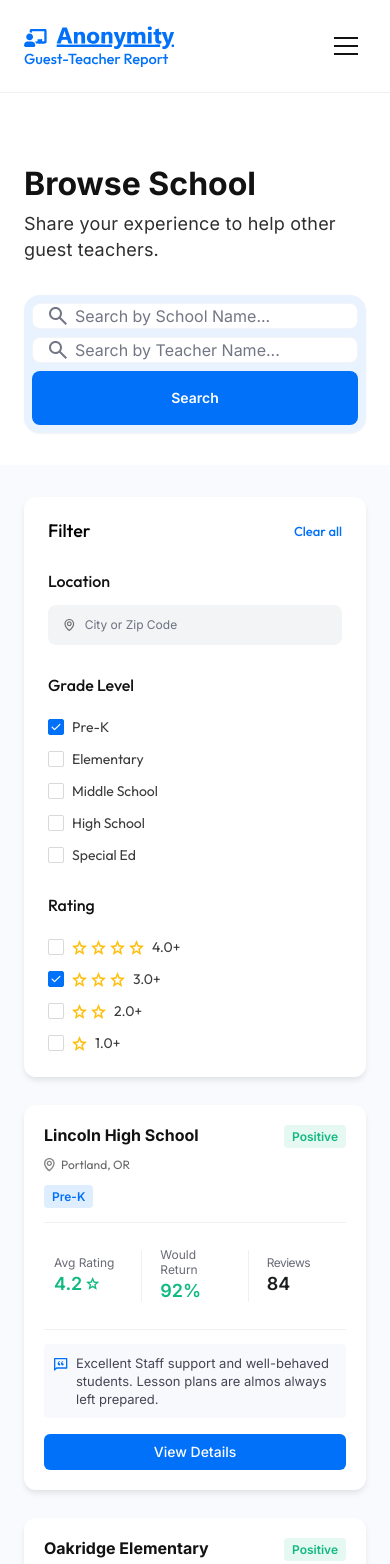
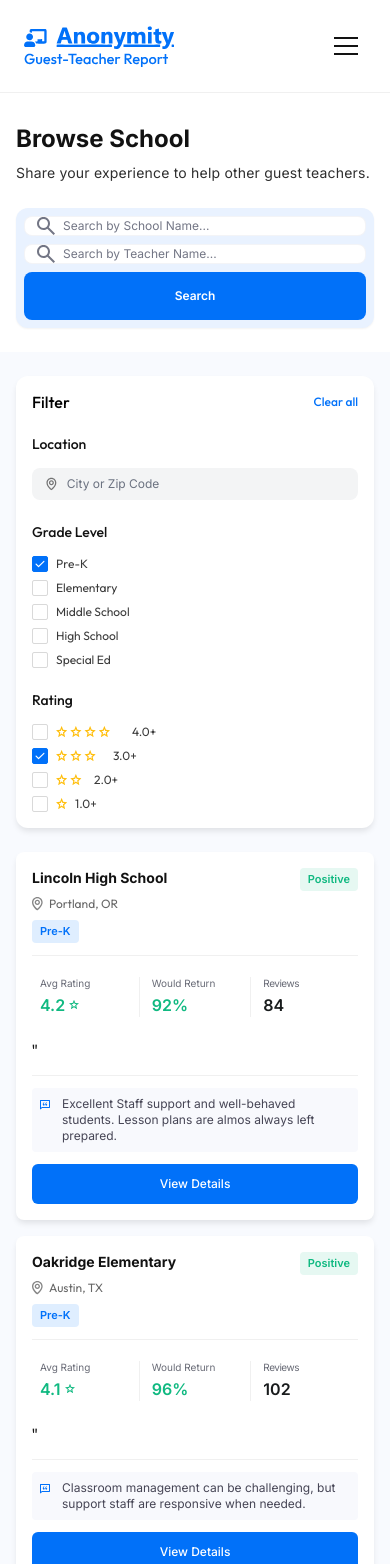
Before and after one commit to AshimaSharma123/anonymity_, a Next.js app: page /browse-school in a window 390 px wide. Shown: the top 1564 px of the page. Built offline with nearby package versions, Linux system fonts and the light colour scheme.

Commit message:
fix: make browse-school page responsive for mobile

```diff
--- a/app/browse-school/page.tsx
+++ b/app/browse-school/page.tsx
@@ -175,23 +175,23 @@ function SchoolCard({ school }: { school: School }) {
   const sentimentStyle = getSentimentStyle(school.sentiment);
 
   return (
-    <div className="bg-white rounded-xl shadow-[0_4px_6px_-1px_rgba(0,0,0,0.10)] flex flex-col">
-      <div className="flex flex-col gap-4 p-5 flex-1">
+    <div className="bg-white rounded-lg sm:rounded-xl shadow-[0_4px_6px_-1px_rgba(0,0,0,0.10)] flex flex-col">
+      <div className="flex flex-col gap-3 sm:gap-4 p-4 sm:p-5 flex-1">
         {/* Card top section */}
-        <div className="flex flex-col gap-[14px]">
+        <div className="flex flex-col gap-3 sm:gap-[14px]">
           {/* School name, location, grade + sentiment badge */}
-          <div className="flex items-start gap-3">
-            <div className="flex flex-col gap-3 flex-1 min-w-0">
-              <h3 className="text-[#121212] font-[Inter] text-base font-bold leading-5">{school.name}</h3>
+          <div className="flex items-start gap-2 sm:gap-3">
+            <div className="flex flex-col gap-2 sm:gap-3 flex-1 min-w-0">
+              <h3 className="text-[#121212] font-[Inter] text-sm sm:text-base font-bold leading-5">{school.name}</h3>
               <div className="flex items-center gap-1.5 opacity-80">
                 <CardMapPinIcon />
-                <span className="font-[Outfit] text-xs text-[#414141]">{school.location}</span>
+                <span className="font-[Outfit] text-xs text-[#414141] truncate">{school.location}</span>
               </div>
-              <span className="inline-flex self-start px-2 py-1 rounded bg-[#DFEEFF] text-[#0171F9] font-[Inter] text-xs font-semibold leading-[15px]">
+              <span className="inline-flex self-start px-2 py-1 rounded text-[11px] sm:text-xs bg-[#DFEEFF] text-[#0171F9] font-[Inter] font-semibold leading-[15px]">
                 {school.gradeLevel}
               </span>
             </div>
-            <span className={`flex-shrink-0 inline-flex px-2 py-1 rounded font-[Inter] text-xs font-semibold leading-[15px] ${sentimentStyle.bg} ${sentimentStyle.text}`}>
+            <span className={`flex-shrink-0 inline-flex px-2 py-1 rounded font-[Inter] text-[11px] sm:text-xs font-semibold leading-[15px] whitespace-nowrap ${sentimentStyle.bg} ${sentimentStyle.text}`}>
               {school.sentiment}
             </span>
           </div>
@@ -200,46 +200,48 @@ function SchoolCard({ school }: { school: School }) {
           <div className="h-px w-full bg-[#DADADA] opacity-40" />
 
           {/* Stats: Avg Rating / Would Return / Reviews */}
-          <div className="flex items-center gap-2">
-            <div className="flex flex-col flex-1 p-2.5 rounded-[8px_8px_0_8px] bg-white">
-              <span className="text-[#434654] font-[Inter] text-xs font-normal leading-[15px] opacity-80">Avg Rating</span>
+          <div className="flex items-center gap-1 sm:gap-2">
+            <div className="flex flex-col flex-1 p-2 sm:p-2.5 rounded-lg sm:rounded-[8px_8px_0_8px] bg-white">
+              <span className="text-[#434654] font-[Inter] text-[10px] sm:text-xs font-normal leading-[15px] opacity-80">Avg Rating</span>
               <div className="flex justify-left items-center gap-1">
-                <span className="font-[Inter] text-lg font-semibold leading-7" style={{ color: ratingColor }}>
+                <span className="font-[Inter] text-base sm:text-lg font-semibold leading-7" style={{ color: ratingColor }}>
                   {school.avgRating}
                 </span>
-                <StarOutlineIcon color={ratingColor} />
+                <div className="scale-75 sm:scale-100 origin-left">
+                  <StarOutlineIcon color={ratingColor} />
+                </div>
               </div>
             </div>
-            <div className="w-px h-[52px] bg-[#DADADA] opacity-40 flex-shrink-0" />
-            <div className="flex flex-col flex-1 p-2.5 rounded-lg bg-white">
-              <span className="text-[#434654] font-[Inter] text-xs font-normal leading-[15px] opacity-80">Would Return</span>
-              <span className="font-[Inter] text-lg font-semibold leading-7" style={{ color: ratingColor }}>
+            <div className="w-px h-10 sm:h-[52px] bg-[#DADADA] opacity-40 flex-shrink-0" />
+            <div className="flex flex-col flex-1 p-2 sm:p-2.5 rounded-lg bg-white">
+              <span className="text-[#434654] font-[Inter] text-[10px] sm:text-xs font-normal leading-[15px] opacity-80">Would Return</span>
+              <span className="font-[Inter] text-base sm:text-lg font-semibold leading-7" style={{ color: ratingColor }}>
                 {school.wouldReturn}
               </span>
             </div>
-            <div className="w-px h-[52px] bg-[#DADADA] opacity-40 flex-shrink-0" />
-            <div className="flex flex-col flex-1 p-2.5 rounded-lg bg-white">
-              <span className="text-[#434654] font-[Inter] text-xs font-normal leading-[15px] tracking-[-0.5px] opacity-80">Reviews</span>
-              <span className="text-[#191C1D] font-[Inter] text-lg font-semibold leading-7">{school.reviews}</span>
+            <div className="w-px h-10 sm:h-[52px] bg-[#DADADA] opacity-40 flex-shrink-0" />
+            <div className="flex flex-col flex-1 p-2 sm:p-2.5 rounded-lg bg-white">
+              <span className="text-[#434654] font-[Inter] text-[10px] sm:text-xs font-normal leading-[15px] tracking-[-0.5px] opacity-80">Reviews</span>
+              <span className="text-[#191C1D] font-[Inter] text-base sm:text-lg font-semibold leading-7">{school.reviews}</span>
             </div>
-          </div>
+          </div>"
 
           {/* Divider */}
           <div className="h-px w-full bg-[#DADADA] opacity-40" />
 
           {/* Quote snippet */}
-          <div className="flex items-start gap-2 p-2.5 rounded bg-[#F8F9FD]">
-            <div className="flex-shrink-0 mt-1">
+          <div className="flex items-start gap-2 p-2 sm:p-2.5 rounded bg-[#F8F9FD]">
+            <div className="flex-shrink-0 mt-1 scale-75 sm:scale-100 origin-top-left">
               <QuoteIcon />
             </div>
-            <p className="flex-1 text-[#464555] font-[Inter] text-[13px] font-normal leading-[18px]">{school.quote}</p>
+            <p className="flex-1 text-[#464555] font-[Inter] text-[12px] sm:text-[13px] font-normal leading-[16px] sm:leading-[18px]">{school.quote}</p>
           </div>
         </div>
 
         {/* View Details button */}
         <Link
           href={`/school`}
-          className="flex items-center justify-center gap-2 w-full py-1.5 px-8 rounded-md bg-[#0171F9] text-white font-[Inter] text-sm font-medium leading-6 hover:bg-blue-700 transition-colors cursor-pointer mt-auto"
+          className="flex items-center justify-center gap-2 w-full py-2 sm:py-1.5 px-4 sm:px-8 rounded-md bg-[#0171F9] text-white font-[Inter] text-xs sm:text-sm font-medium leading-6 hover:bg-blue-700 transition-colors cursor-pointer mt-auto"
         >
           View Details
         </Link>
@@ -257,40 +259,40 @@ export default function BrowseSchoolPage() {
 
       {/* Hero + Search — white background section */}
       <div className="bg-white w-full">
-        <div className="max-w-[1440px] mx-auto px-6 sm:px-14">
+        <div className="max-w-[1440px] mx-auto px-4 sm:px-6 lg:px-14">
           {/* Page title */}
-          <div className="pt-[72px] pb-8">
-            <h1 className="text-[#121212] font-[Inter] text-[clamp(32px,5vw,48px)] font-bold leading-[1.2]">
+          <div className="pt-8 sm:pt-12 lg:pt-[72px] pb-6 sm:pb-8">
+            <h1 className="text-[#121212] font-[Inter] text-2xl sm:text-3xl lg:text-4xl font-bold leading-[1.2]">
               Browse School
             </h1>
-            <p className="text-[#121212] font-[Inter] text-lg font-normal leading-[26px] tracking-[0.2px] opacity-[0.88] mt-2">
+            <p className="text-[#121212] font-[Inter] text-sm sm:text-base lg:text-lg font-normal leading-[22px] sm:leading-[26px] tracking-[0.2px] opacity-[0.88] mt-2">
               Share your experience to help other guest teachers.
             </p>
           </div>
 
           {/* Search bar */}
-          <div className="pb-8">
-            <div className="flex flex-col sm:flex-row items-stretch sm:items-center gap-2 bg-[#E9F2FF] rounded-2xl p-2 shadow-[0_1px_2px_0_rgba(0,0,0,0.05)]">
+          <div className="pb-6 sm:pb-8">
+            <div className="flex flex-col gap-2 sm:gap-2 lg:flex-row lg:items-center bg-[#E9F2FF] rounded-xl sm:rounded-2xl p-2 shadow-[0_1px_2px_0_rgba(0,0,0,0.05)]">
               {/* School name input */}
-              <div className="flex items-center gap-2 flex-1 px-4 bg-white rounded-lg border border-[rgba(195,198,214,0.20)] h-[54px]">
+              <div className="flex items-center gap-2 flex-1 px-3 sm:px-4 bg-white rounded-lg border border-[rgba(195,198,214,0.20)] h-[48px] sm:h-[54px]">
                 <SearchIcon />
                 <input
                   type="text"
                   placeholder="Search by School Name..."
-                  className="flex-1 bg-transparent text-[#737685] font-[Inter] text-base font-normal outline-none placeholder:text-[#737685] min-w-0"
+                  className="flex-1 bg-transparent text-[#737685] font-[Inter] text-xs sm:text-base font-normal outline-none placeholder:text-[#737685] min-w-0"
                 />
               </div>
               {/* Teacher name input */}
-              <div className="flex items-center gap-2 flex-1 px-4 bg-white rounded-lg border border-[rgba(195,198,214,0.20)] h-[54px]">
+              <div className="flex items-center gap-2 flex-1 px-3 sm:px-4 bg-white rounded-lg border border-[rgba(195,198,214,0.20)] h-[48px] sm:h-[54px]">
                 <SearchIcon />
                 <input
                   type="text"
                   placeholder="Search by Teacher Name..."
-                  className="flex-1 bg-transparent text-[#737685] font-[Inter] text-base font-normal outline-none placeholder:text-[#737685] min-w-0"
+                  className="flex-1 bg-transparent text-[#737685] font-[Inter] text-xs sm:text-base font-normal outline-none placeholder:text-[#737685] min-w-0"
                 />
               </div>
               {/* Search button */}
-              <button className="flex-shrink-0 h-[54px] px-11 bg-[#0171F9] text-white font-[Inter] text-sm font-semibold leading-5 rounded-lg hover:bg-blue-700 transition-colors cursor-pointer whitespace-nowrap">
+              <button className="flex-shrink-0 h-[48px] sm:h-[54px] px-6 sm:px-11 bg-[#0171F9] text-white font-[Inter] text-xs sm:text-sm font-semibold leading-5 rounded-lg hover:bg-blue-700 transition-colors cursor-pointer whitespace-nowrap">
                 Search
               </button>
             </div>
@@ -300,27 +302,27 @@ export default function BrowseSchoolPage() {
 
       {/* Main content: filter + cards */}
       <main className="flex-1 w-full">
-        <div className="max-w-[1440px] mx-auto px-6 sm:px-14 py-8 pb-[80px]">
-          <div className="flex flex-col lg:flex-row gap-7 items-start">
+        <div className="max-w-[1440px] mx-auto px-4 sm:px-6 lg:px-14 py-6 sm:py-8 pb-12 sm:pb-[80px]">
+          <div className="flex flex-col lg:flex-row gap-6 sm:gap-7 items-start">
 
             {/* Filter sidebar */}
             <aside className="w-full lg:w-[302px] flex-shrink-0">
-              <div className="bg-white rounded-xl shadow-[0_4px_6px_-1px_rgba(0,0,0,0.10)] p-6">
+              <div className="bg-white rounded-xl shadow-[0_4px_6px_-1px_rgba(0,0,0,0.10)] p-4 sm:p-6">
                 {/* Filter header */}
-                <div className="flex items-end justify-between mb-7">
-                  <span className="font-[Outfit] text-lg font-medium leading-5 text-black">Filter</span>
-                  <button className="font-[Outfit] text-[13px] font-medium leading-5 text-[#0171F9] hover:underline cursor-pointer">
+                <div className="flex items-end justify-between mb-5 sm:mb-7">
+                  <span className="font-[Outfit] text-base sm:text-lg font-medium leading-5 text-black">Filter</span>
+                  <button className="font-[Outfit] text-[12px] sm:text-[13px] font-medium leading-5 text-[#0171F9] hover:underline cursor-pointer">
                     Clear all
                   </button>
                 </div>
 
                 {/* Location filter */}
-                <div className="flex flex-col gap-3 mb-7">
-                  <span className="font-[Outfit] text-base font-medium leading-6 text-[#121212]">
+                <div className="flex flex-col gap-3 mb-5 sm:mb-7">
+                  <span className="font-[Outfit] text-sm sm:text-base font-medium leading-6 text-[#121212]">
                     Location
                   </span>
 
-                  <div className="flex items-center gap-1 px-[14px] py-3 bg-[#F3F4F5] rounded-lg">
+                  <div className="flex items-center gap-1 px-3 sm:px-[14px] py-2 sm:py-3 bg-[#F3F4F5] rounded-lg">
                     <LocationPinIcon />
 
                     <input
@@ -331,9 +333,9 @@ export default function BrowseSchoolPage() {
                   </div>
                 </div>
                 {/* Grade Level filter */}
-                <div className="flex flex-col gap-5 mb-7">
-                  <span className="font-[Outfit] text-base font-medium leading-6 text-[#121212]">Grade Level</span>
-                  <div className="flex flex-col gap-3">
+                <div className="flex flex-col gap-3 sm:gap-5 mb-5 sm:mb-7">
+                  <span className="font-[Outfit] text-sm sm:text-base font-medium leading-6 text-[#121212]">Grade Level</span>
+                  <div className="flex flex-col gap-2 sm:gap-3">
                     {gradeOptions.map((grade, index) => (
                       <label
                         key={grade}
@@ -351,7 +353,7 @@ export default function BrowseSchoolPage() {
                           <CheckIcon />
                         </div>
 
-                        <span className="font-[Outfit] text-sm font-normal text-[#212121] opacity-[0.88]">
+                        <span className="font-[Outfit] text-xs sm:text-sm font-normal text-[#212121] opacity-[0.88]">
                           {grade}
                         </span>
                       </label>
@@ -360,9 +362,9 @@ export default function BrowseSchoolPage() {
                 </div>
 
                 {/* Rating filter */}
-                <div className="flex flex-col gap-5">
-                  <span className="font-[Outfit] text-base font-medium leading-6 text-[#121212]">Rating</span>
-                  <div className="flex flex-col gap-3">
+                <div className="flex flex-col gap-3 sm:gap-5">
+                  <span className="font-[Outfit] text-sm sm:text-base font-medium leading-6 text-[#121212]">Rating</span>
+                  <div className="flex flex-col gap-2 sm:gap-3">
                     {[
                       { label: "4.0+", icon: <FourStars />, checked: false },
                       { label: "3.0+", icon: <ThreeStars />, checked: true },
@@ -383,9 +385,11 @@ export default function BrowseSchoolPage() {
                           <CheckIcon />
                         </div>
 
-                        <div className="flex items-center gap-2">
-                          {item.icon}
-                          <span className="font-[Outfit] text-sm font-normal text-[#212121] opacity-[0.88]">
+                        <div className="flex items-center gap-1 sm:gap-2">
+                          <div className="scale-75 sm:scale-100 origin-left">
+                            {item.icon}
+                          </div>
+                          <span className="font-[Outfit] text-xs sm:text-sm font-normal text-[#212121] opacity-[0.88]">
                             {item.label}
                           </span>
                         </div>
@@ -397,7 +401,7 @@ export default function BrowseSchoolPage() {
             </aside>
 
             {/* School cards grid */}
-            <div className="flex-1 grid grid-cols-1 md:grid-cols-2 gap-7 content-start">
+            <div className="flex-1 grid grid-cols-1 sm:grid-cols-2 lg:grid-cols-2 gap-4 sm:gap-6 lg:gap-7 content-start">
               {schools.map((school) => (
                 <SchoolCard key={school.name} school={school} />
               ))}
```
